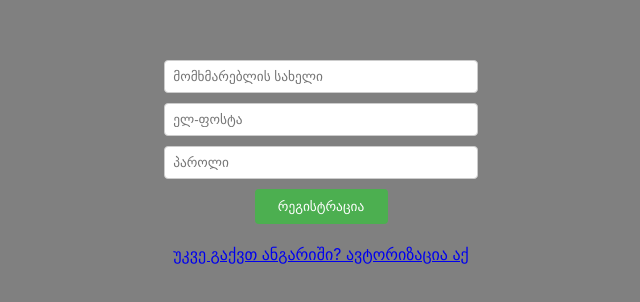
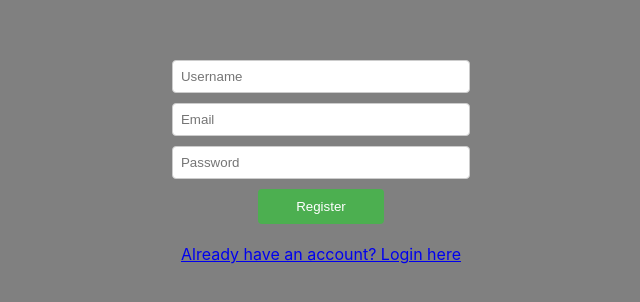
Before and after one commit to Davitvashakmadze/SignMeUp, a React (Create React App) app in the folder frontend/: page /register in a window 1280 px wide. Shown: the part 238-540 px from the top of the page, without its empty margins (319-959 px from the left). Built offline with nearby package versions, Linux system fonts and the light colour scheme.

Commit message:
feat: add supabase and confure

```diff
--- a/frontend/src/components/register/Register.jsx
+++ b/frontend/src/components/register/Register.jsx
@@ -11,13 +11,14 @@ const Register = () => {
   const [error, setError] = useState("");
   const navigate = useNavigate();
 
+  // Validate form inputs
   const validateForm = () => {
     if (!username || !email || !password) {
-      setError("ყველა ველი სავალდებულოა");
+      setError("All fields are required");
       return false;
     }
     if (password.length < 6) {
-      setError("პაროლი უნდა შეიცავდეს მინიმუმ 6 სიმბოლოს");
+      setError("Password must be at least 6 characters");
       return false;
     }
     setError("");
@@ -29,24 +30,8 @@ const Register = () => {
     if (!validateForm()) return;
 
     try {
-      // ჯერ შეამოწმებს, არსებობს თუ არა მომხმარებელი ამავე მეილით
-      const { data: existingUser, error: fetchError } = await supabase
-        .from("users") // თუ უშუალოდ `auth.users` სჭირდება, დააკონკრეტეთ.
-        .select("email")
-        .eq("email", email)
-        .single();
-
-      if (fetchError && fetchError.code !== "PGRST116") {
-        throw fetchError;
-      }
-
-      if (existingUser) {
-        setError("ეს მეილი უკვე გამოყენებულია.");
-        return;
-      }
-
-      // თუ მეილი თავისუფალია, განაგრძეთ რეგისტრაცია
-      const {  error } = await supabase.auth.signUp({
+      // Register user with Supabase
+      const { data, error } = await supabase.auth.signUp({
         email,
         password,
         options: {
@@ -54,13 +39,18 @@ const Register = () => {
         },
       });
 
-      if (error) throw error;
+      if (error) throw error; // Handle registration errors
 
-      localStorage.setItem("username", username);
-      navigate("/user"); // გადამისამართება მომხმარებლის გვერდზე
+      if (data.user) {
+        // Store the username from metadata if available
+        localStorage.setItem("username", data.user.user_metadata.username || username);
+      }
+
+      // Navigate to user page on successful registration
+      navigate("/user");
     } catch (error) {
       console.error("Error signing up:", error.message);
-      setError("რეგისტრაცია ვერ შესრულდა: " + error.message);
+      setError("Registration failed: " + error.message);
     }
   };
 
@@ -73,23 +63,23 @@ const Register = () => {
             type="text"
             value={username}
             onChange={(e) => setUsername(e.target.value)}
-            placeholder="მომხმარებლის სახელი"
+            placeholder="Username"
           />
           <input
             type="email"
             value={email}
             onChange={(e) => setEmail(e.target.value)}
-            placeholder="ელ-ფოსტა"
+            placeholder="Email"
           />
           <input
             type="password"
             value={password}
             onChange={(e) => setPassword(e.target.value)}
-            placeholder="პაროლი"
+            placeholder="Password"
           />
-          <button type="submit">რეგისტრაცია</button>
+          <button type="submit">Register</button>
         </form>
-        <Link to="/login">უკვე გაქვთ ანგარიში? ავტორიზაცია აქ</Link>
+        <Link to="/login">Already have an account? Login here</Link>
       </div>
     </div>
   );
```
